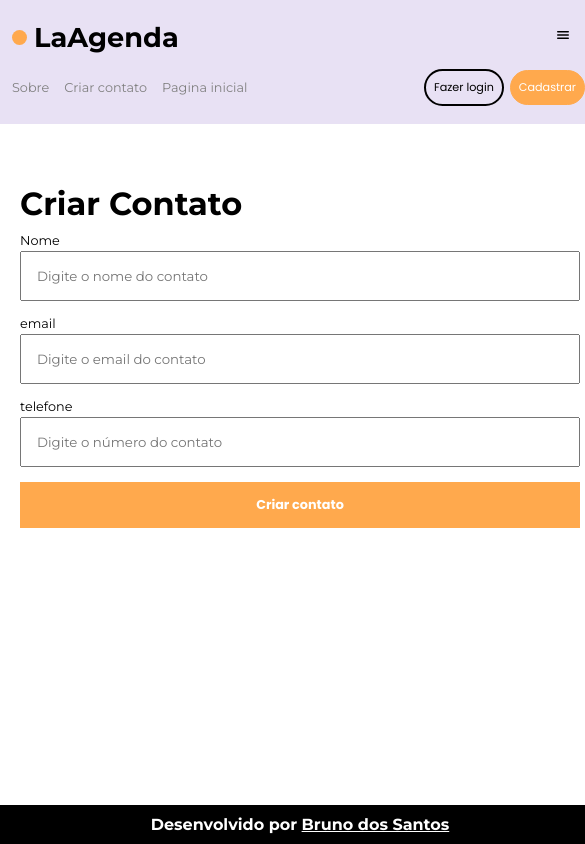
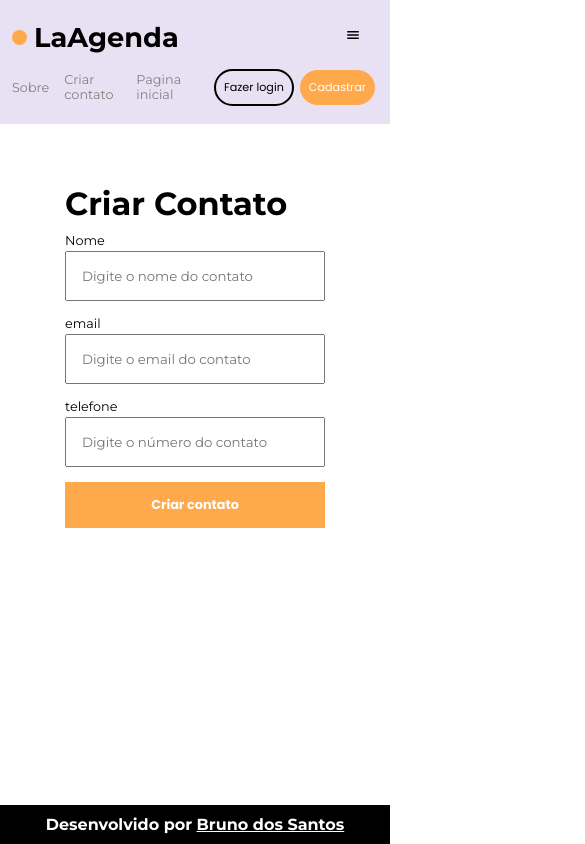
Before and after one commit to bruno01010101/agenda_com_react, a React (Vite) app in the folder frontend/: page /create in a window 390 px wide. Shown: the whole page, 585 px wide, since content can reach past the window. Built offline with nearby package versions, Linux system fonts and the light colour scheme.

Commit message:
melhorias

```diff
--- a/frontend/src/components/Create/create.module.css
+++ b/frontend/src/components/Create/create.module.css
@@ -18,3 +18,9 @@
 .edit{
     padding: 10px;
 }
+
+@media screen and (max-width: 576px) {
+    .principal{
+        width: 300px;
+    }
+}
```
Also changed, not shown: 1 other file (tests, documents, lock files or other folders).
